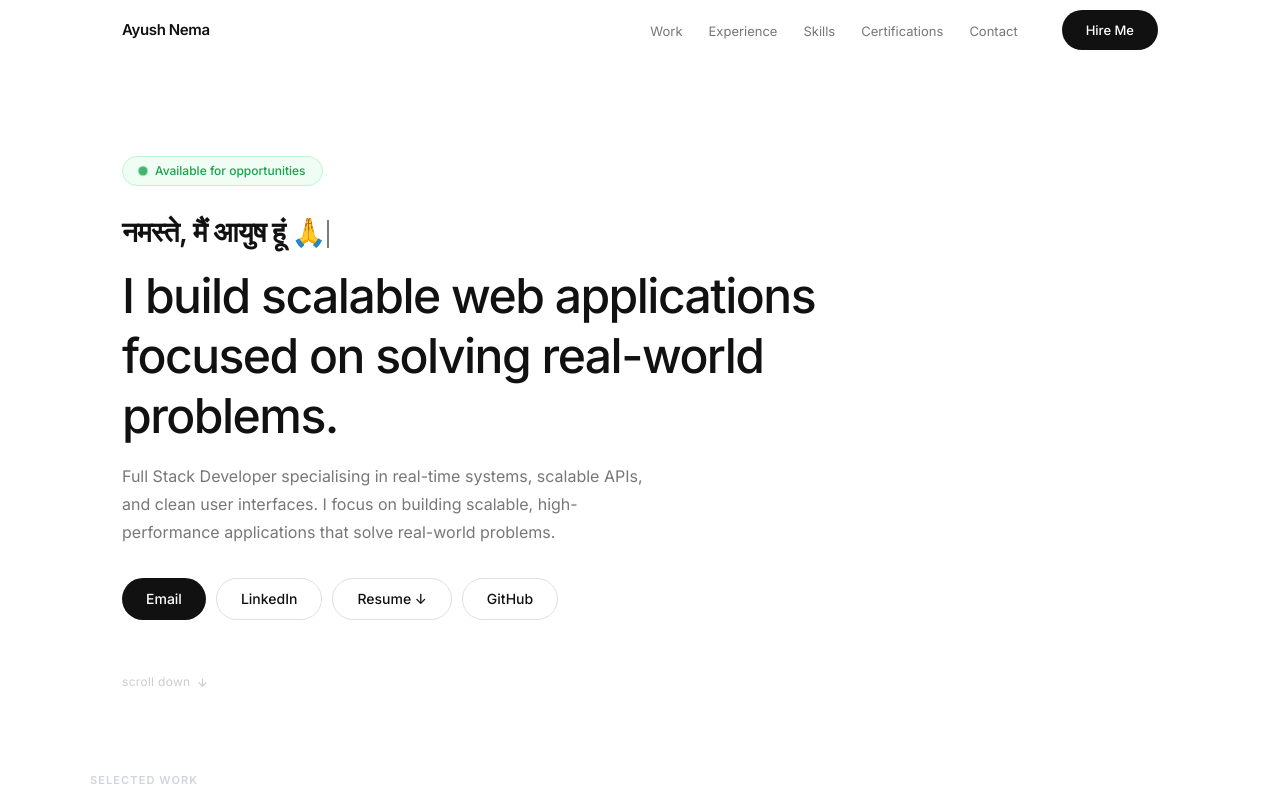
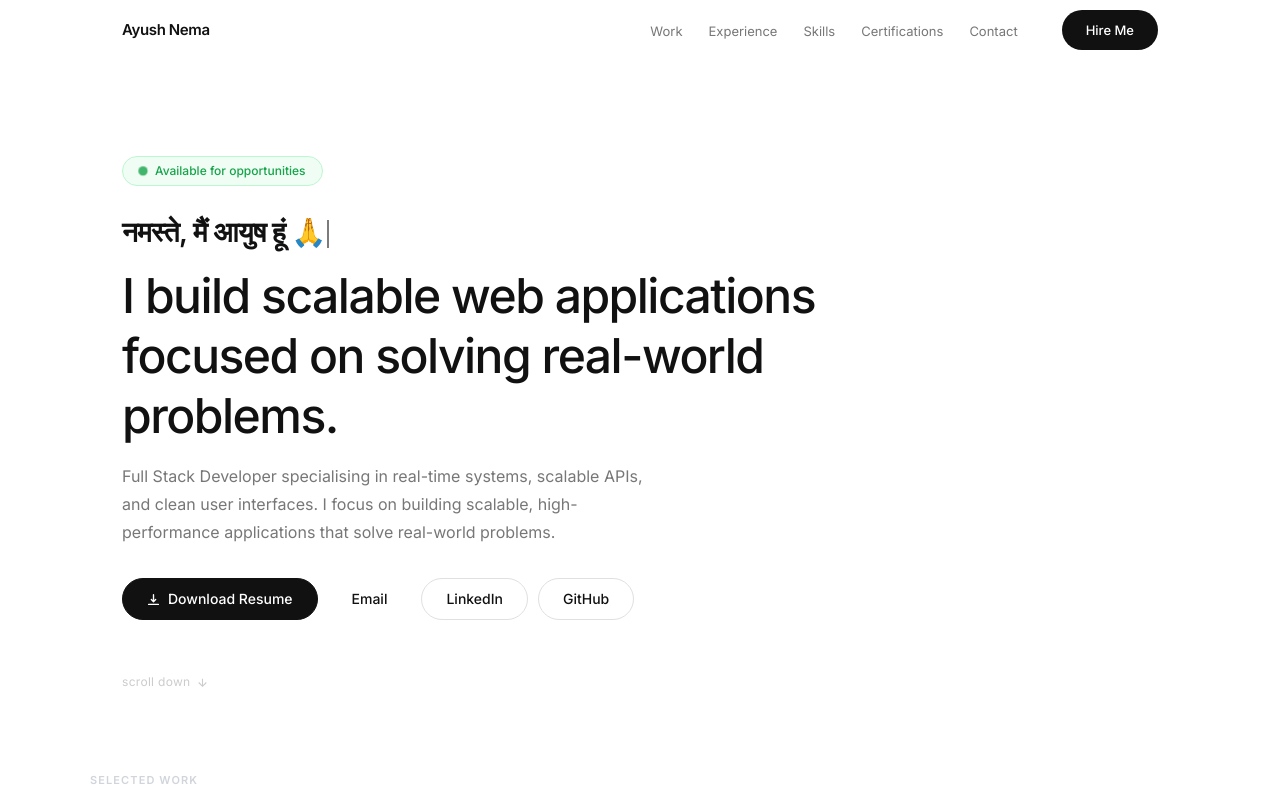
Before and after one commit to Ayush-Nema1/Protfolio, a React (Vite) app: page / in a window 1280 px wide. Shown: the top 800 px of the page. Built offline with nearby package versions, Linux system fonts and the light colour scheme.

Commit message:
download resume bigger

```diff
--- a/src/components/Hero.jsx
+++ b/src/components/Hero.jsx
@@ -14,32 +14,23 @@ export default function Hero() {
   const [displayed, setDisplayed] = useState('')
   const [typing, setTyping]       = useState(true)
 
-  // Typing animation
   useEffect(() => {
     const current = GREETINGS[greetIdx]
     let timeout
-
     if (typing) {
       if (displayed.length < current.length) {
-        timeout = setTimeout(() => {
-          setDisplayed(current.slice(0, displayed.length + 1))
-        }, 55)
+        timeout = setTimeout(() => setDisplayed(current.slice(0, displayed.length + 1)), 55)
       } else {
-        // Pause at full text then start erasing
         timeout = setTimeout(() => setTyping(false), 2200)
       }
     } else {
       if (displayed.length > 0) {
-        timeout = setTimeout(() => {
-          setDisplayed(displayed.slice(0, -1))
-        }, 30)
+        timeout = setTimeout(() => setDisplayed(displayed.slice(0, -1)), 30)
       } else {
-        // Move to next greeting
         setGreetIdx(i => (i + 1) % GREETINGS.length)
         setTyping(true)
       }
     }
-
     return () => clearTimeout(timeout)
   }, [displayed, typing, greetIdx])
 
@@ -93,23 +84,36 @@ export default function Hero() {
 
       {/* Buttons */}
       <div className="flex flex-wrap gap-2 sm:gap-2.5 mb-10 sm:mb-12">
-        <button
-          onClick={handleEmail}
-          className="hbtn hbtn-fill border-none cursor-pointer text-[13px] sm:text-[14px]">
-          {copied ? '✓ Email Copied!' : 'Email'}
+
+        {/* Resume — black filled, FIRST */}
+        <a href="/RESUME_AYUSH_NEMA.pdf" download="Ayush_Nema_Resume.pdf"
+          className="hbtn hbtn-fill text-[13px] sm:text-[14px] inline-flex items-center gap-2">
+          <svg width="13" height="13" fill="none" viewBox="0 0 24 24"
+            stroke="currentColor" strokeWidth="2.5">
+            <path strokeLinecap="round" strokeLinejoin="round"
+              d="M12 3v13m0 0l-4-4m4 4l4-4M3 21h18" />
+          </svg>
+          Download Resume
+        </a>
+
+        {/* Email — Gmail opens directly */}
+        <button onClick={handleEmail}
+          className="hbtn border-none cursor-pointer text-[13px] sm:text-[14px]">
+          {copied ? '✓ Copied!' : 'Email'}
         </button>
+
+        {/* LinkedIn */}
         <a href={DATA.linkedin} target="_blank" rel="noreferrer"
           className="hbtn text-[13px] sm:text-[14px]">
           LinkedIn
         </a>
-        <a href="/RESUME_AYUSH_NEMA.pdf" download
-          className="hbtn text-[13px] sm:text-[14px]">
-          Resume ↓
-        </a>
+
+        {/* GitHub */}
         <a href={DATA.github} target="_blank" rel="noreferrer"
           className="hbtn text-[13px] sm:text-[14px]">
           GitHub
         </a>
+
       </div>
 
       {/* Scroll hint */}
```
